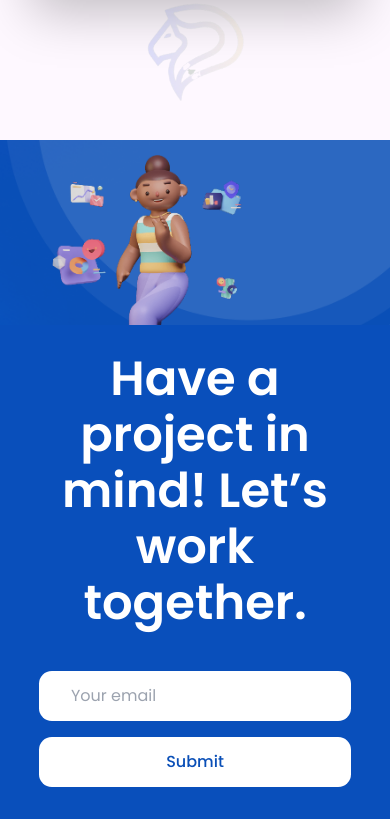
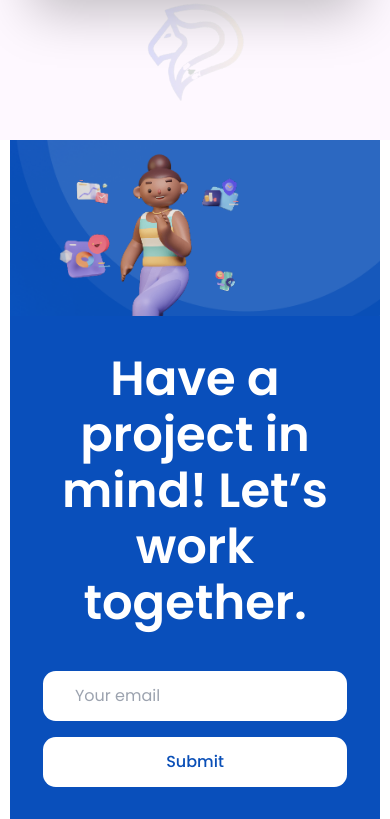
Before and after one commit to jaivikpatel2001/leotech, a React (Create React App) app: page /Contact in a window 390 px wide. Shown: the part 4275-5094 px from the top of the page. Built offline with nearby package versions, Linux system fonts and the light colour scheme.

Commit message:
fix horizontal

```diff
--- a/src/Components/Contact/Contact.css
+++ b/src/Components/Contact/Contact.css
@@ -47,11 +47,16 @@
   font-weight: 500;
 }
 @media screen and (max-width: 768px) {
+  .contactcontainer {
+    width: 100%;
+  }
   .blueheight {
     flex-direction: column-reverse;
     align-items: center;
     height: auto;
     padding-bottom: 2rem;
+    width: 95%;
+    margin: auto;
   }
   .heroformtext {
     width: 90%;
```
